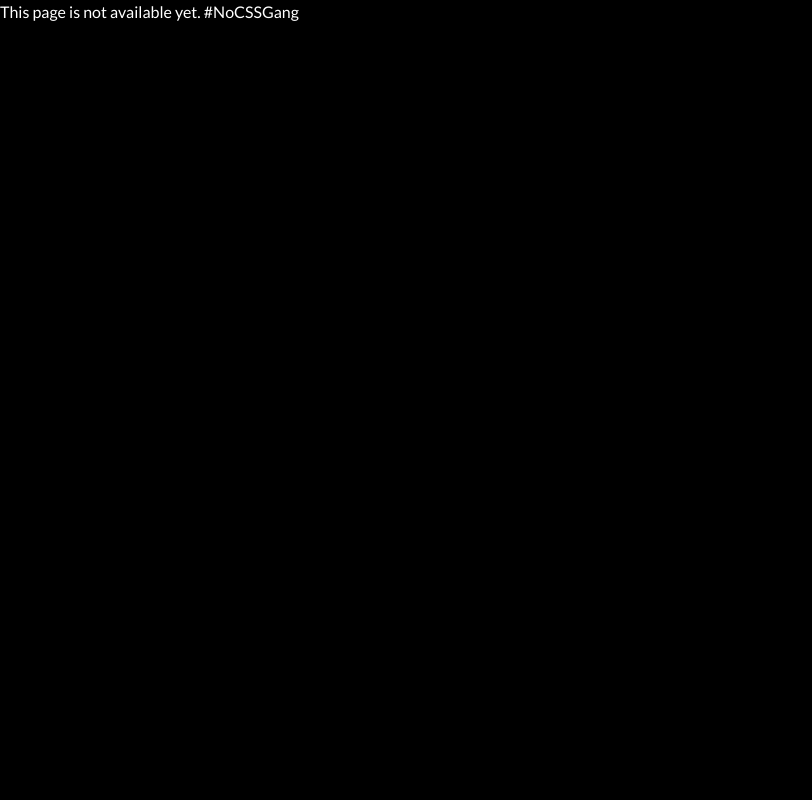
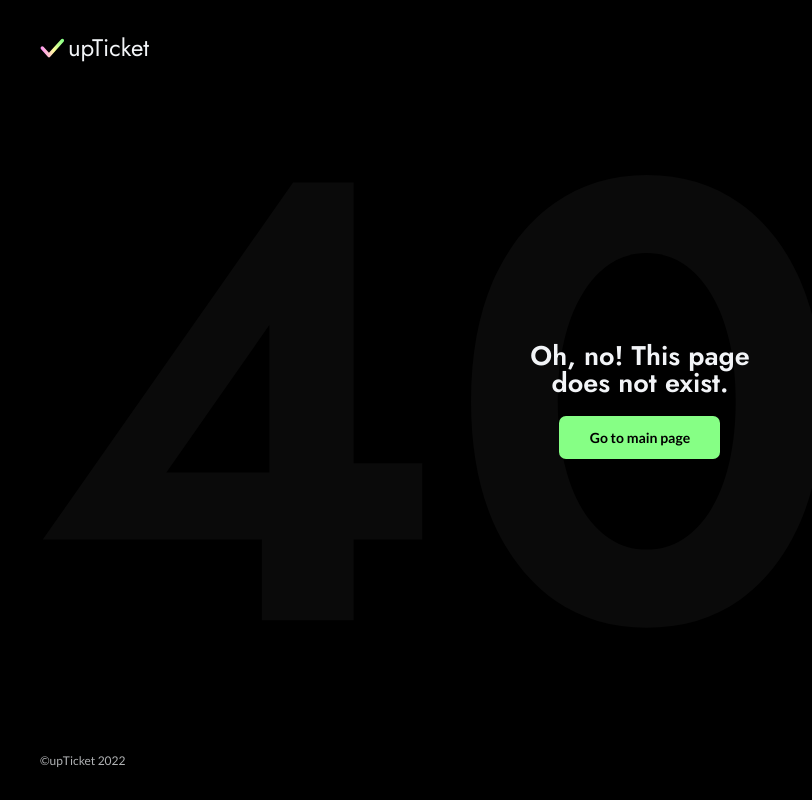
Before and after one commit to mclbdn/upTicket, a React (Create React App) app in the folder client/: page /api in a window 1280 px wide. Shown: the whole page, without its empty margins (0-812 px from the left). Built offline with nearby package versions, Linux system fonts and the light colour scheme.

Commit message:
Change image on the homepage & add 404 svg negative z-index to be able to click on the top left logo

```diff
--- a/client/src/App.js
+++ b/client/src/App.js
@@ -1,8 +1,6 @@
 import { BrowserRouter as Router, Route, Routes } from "react-router-dom";
-import Api from "./pages/Api";
 import NotFound404 from "./pages/NotFound404";
 import Dashboard from "./pages/Dashboard";
-import Docs from "./pages/Docs";
 import Homepage from "./pages/Homepage";
 import Login from "./pages/Login";
 import Logout from "./pages/Logout";
@@ -19,8 +17,8 @@ const App = () => {
           <Route path="/login" element={<Login />} />
           <Route path="/dashboard" element={<Dashboard />} />
           <Route path="/logout" element={<Logout />} />
-          <Route path="/docs" element={<Docs />} />
-          <Route path="/api" element={<Api />} />
+          <Route path="/docs" element={<NotFound404 />} />
+          <Route path="/api" element={<NotFound404 />} />
           <Route path="*" element={<NotFound404 />} />
         </Routes>
       </Router>
--- a/client/src/pages/Api.js
+++ /dev/null
@@ -1,7 +0,0 @@
-import React from "react";
-
-const Api = () => {
-  return <p style={{ color: "white" }}>This page is not available yet. #NoCSSGang</p>;
-};
-
-export default Api;
--- a/client/src/pages/Docs.js
+++ /dev/null
@@ -1,7 +0,0 @@
-import React from "react";
-
-const Docs = () => {
-  return <p style={{color:"white"}}>This page is not available yet. #NoCSSGang</p>;
-};
-
-export default Docs;
--- a/client/src/pages/NotFound404.module.scss
+++ b/client/src/pages/NotFound404.module.scss
@@ -46,6 +46,7 @@ main {
   }
 
   .container_404 {
+    z-index: -1;
     display: flex;
     align-items: center;
     position: absolute;
@@ -115,6 +116,10 @@ main {
         width: 135px;
         height: 36px;
 
+        &:hover {
+          background-color: $green-color-darker;
+        }
+
         @media screen and (min-width: 744px) {
           width: 161px;
           height: 43px;
```
Also changed, not shown: client/src/assets/image_placeholder.png.
